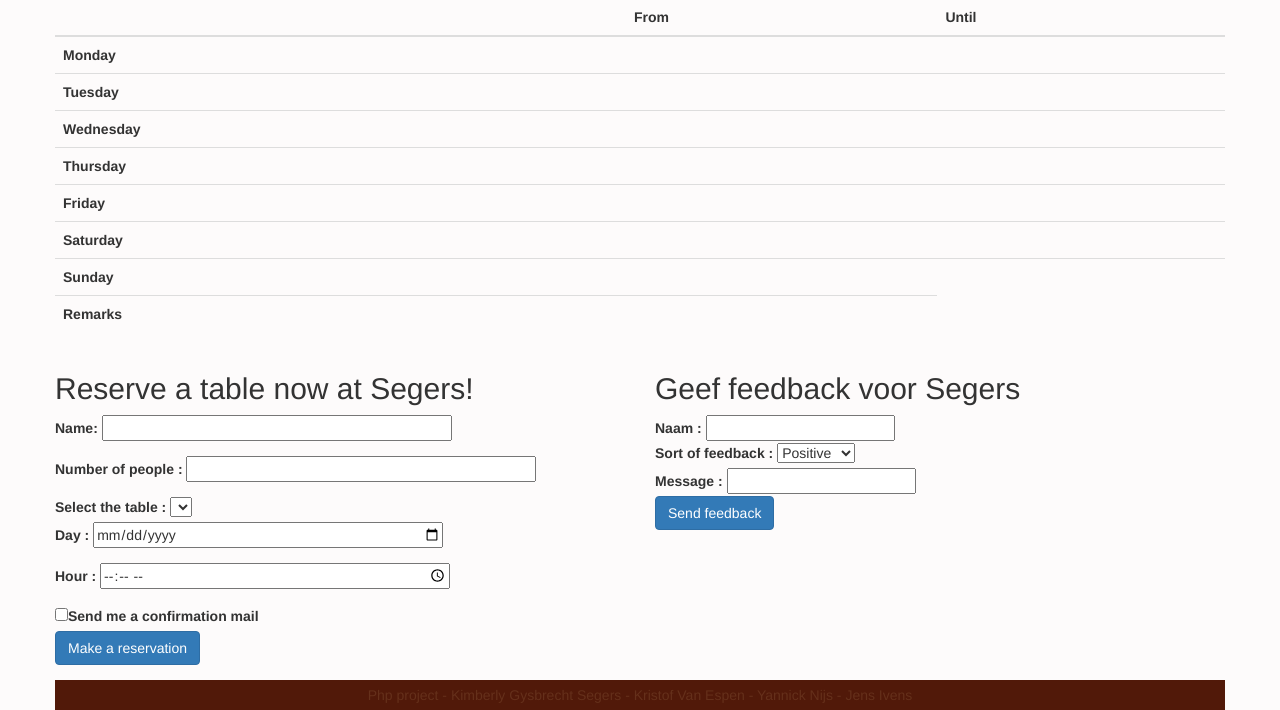
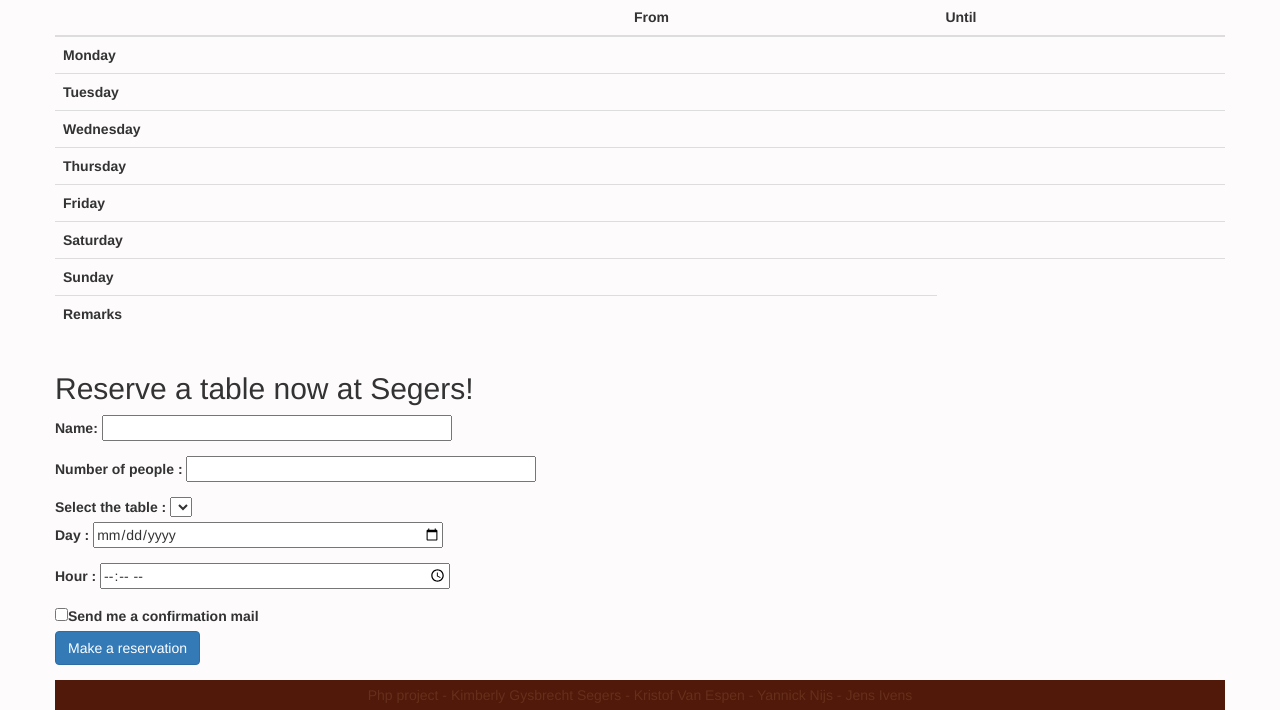
Before and after one commit to yncredible/php1-project, a PHP site: page /detailRestaurant.php?id=1 in a window 1280 px wide. Shown: the part 733-1443 px from the top of the page. Run offline with PHP 8.4, Linux system fonts and the light colour scheme; data comes from the database, SQL or seed files in the repository; lists and menus that the app fills with data are empty; some libraries are stand-ins or nearby versions.

Commit message:
Remove feedback

```diff
--- a/detailRestaurant.php
+++ b/detailRestaurant.php
@@ -37,7 +37,7 @@
 	$openingshoursRestaurant = $openinghour->getOpeningHoursFromSpecificRestaurant($restaurantID);
 
 	//saving reservations
-	if(isset($_POST) && !empty($_POST)){
+	if(isset($_POST['reservationSubmit']) && !empty($_POST['reservationSubmit'])){
 		include_once('classes/Reservation.class.php');
 		$reservation = new Reservation();
 		$reservation->reservationName = $_POST['reservation_name'];
@@ -49,15 +49,6 @@
 	$reservation->saveReservations($restaurantID);
 	$reservation->sendEmail($restaurantID);
 
-	// adding feedback
-	if(isset($_POST['feedbackSubmit']) && !empty($_POST['feedbackSubmit'])){
-	$feedback = new Feedback();
-	$feedback->feedbackName = $_POST['feedbackName'];
-	$feedack->feedbackSort = $_POST['feedbackSort'];
-	$feedack->feedbackMessage = $_POST['feedbackMessage'];
-
-	$feedback->saveFeedback($restaurantID);
-	}
 }
 ?><!doctype html>
 <html lang="en">
@@ -814,31 +805,7 @@
 			</form><!-- end reservation -->
 		</div>
 
-			<div class="col-md-6">
-			<h2>Geef feedback voor <?php echo ucfirst($restaurants['restaurant_name']); ?></h2>
-
-			<form action="#" method="post">
-			<div class="formgroup">
-				<label for="feedbackName">Naam :</label>
-				<input type="text" name="feedbackName" id="feedbackName">
-			</div>
-				<div class="formgroup">
-				<label for="feedbackSort">Sort of feedback :</label>
-				<select name="feedbackSort" id="feedbackSort">
-					<option value="positive">Positive</option>
-					<option value="negative">Negative</option>
-				</select>
-			</div>
-			<div class="formgroup">
-				<label for="feedbackMessage">Message :</label>
-				<input type="textarea" name="feedbackMessage" id="feedbackMessage" rows="4"/>
-			</div>
-				<div class="formgroup">
-				<input type="submit" value="Send feedback" name="feedbackSubmit" class="btn btn-primary">
-			</div>
-			</form>
-			</div> <!-- end div feedback -->
-			</div>
+		</div>
     </div>
 
 
```
